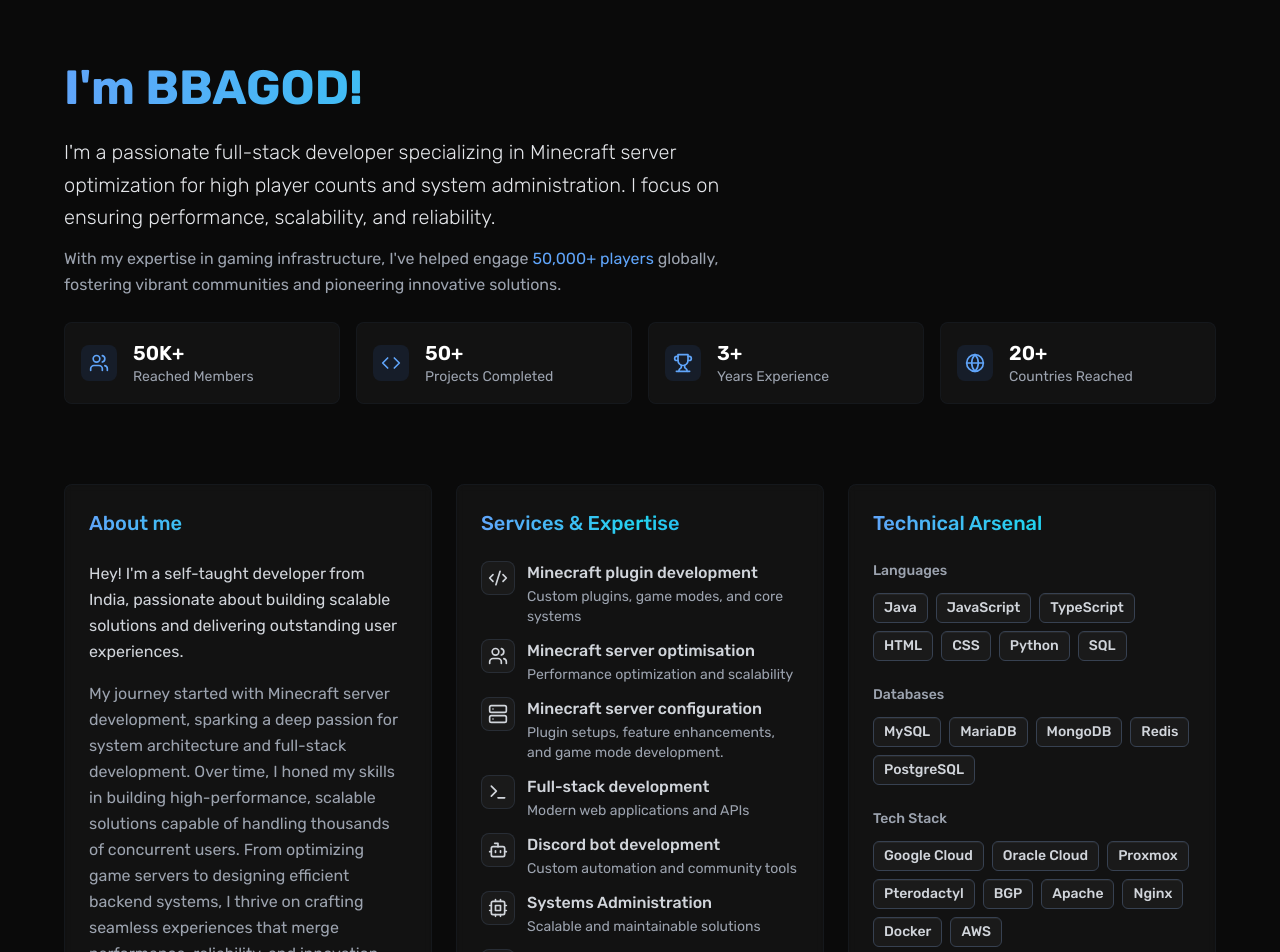
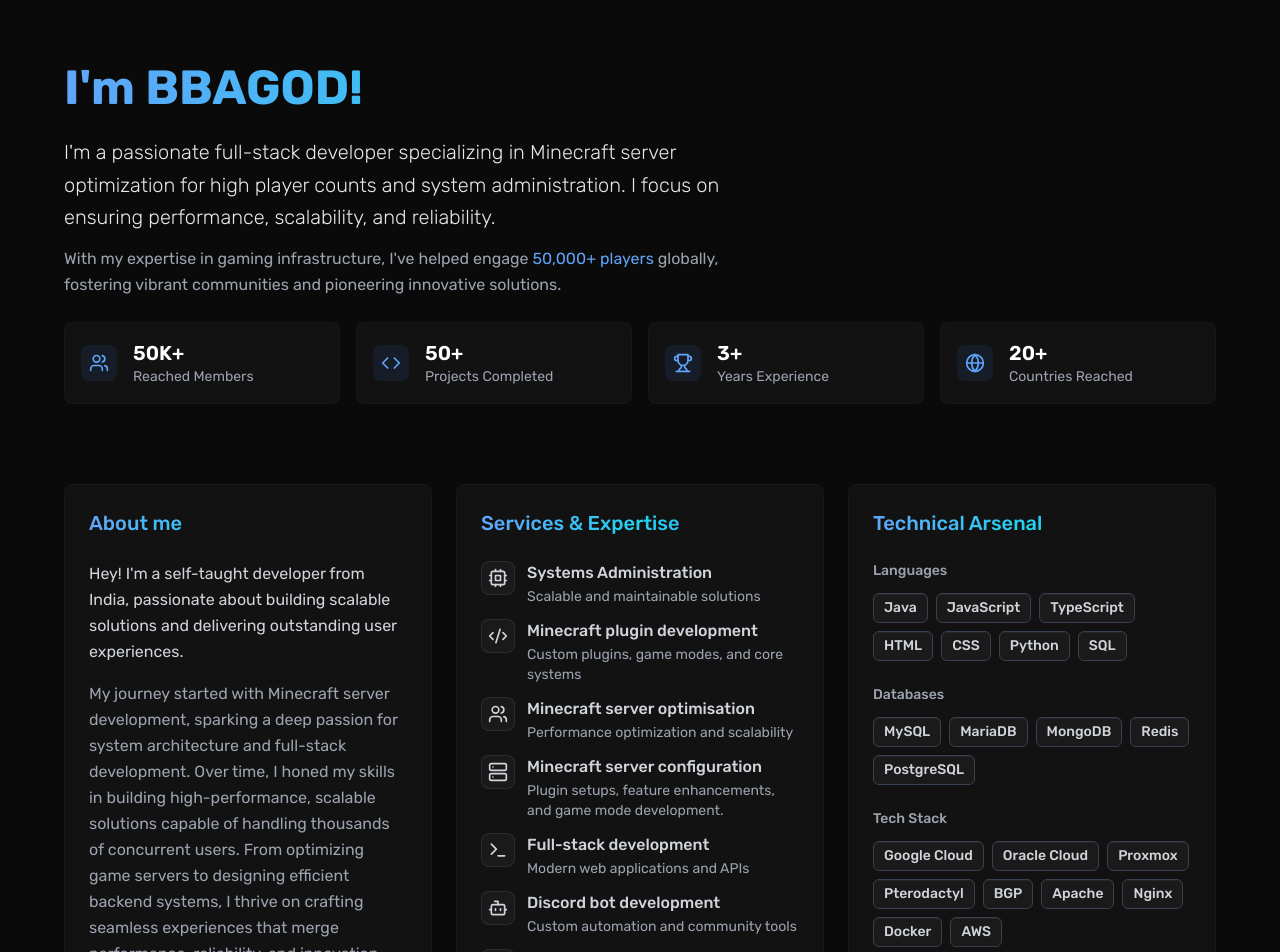
Before and after one commit to wtxhshxsgshsoosks/sdsddsqewrweasd, a React (Vite) app: page / in a window 1280 px wide. Shown: the top 952 px of the page. Built offline with nearby package versions, Linux system fonts and the light colour scheme.

Commit message:
Update App.tsx

```diff
--- a/src/App.tsx
+++ b/src/App.tsx
@@ -97,6 +97,11 @@ function App() {
 
   const services = [
     {
+      icon: <Cpu className="w-5 h-5" />,
+      text: "Systems Administration",
+      details: "Scalable and maintainable solutions"
+    },
+    {
       icon: <Code2 className="w-5 h-5" />,
       text: "Minecraft plugin development",
       details: "Custom plugins, game modes, and core systems"
@@ -120,11 +125,6 @@ function App() {
       icon: <Bot className="w-5 h-5" />,
       text: "Discord bot development",
       details: "Custom automation and community tools"
-    },
-    {
-      icon: <Cpu className="w-5 h-5" />,
-      text: "Systems Administration",
-      details: "Scalable and maintainable solutions"
     },
     {
       icon: <Video className="w-5 h-5" />,
```
